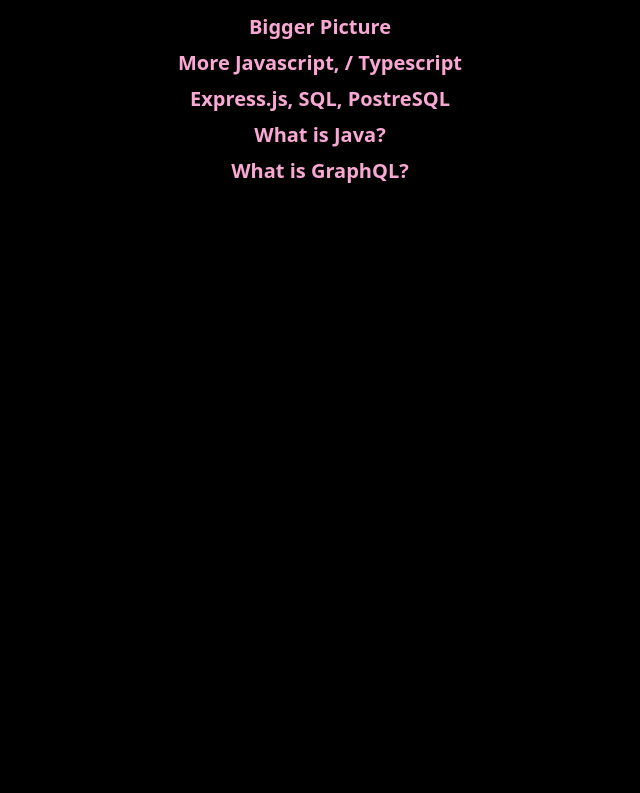
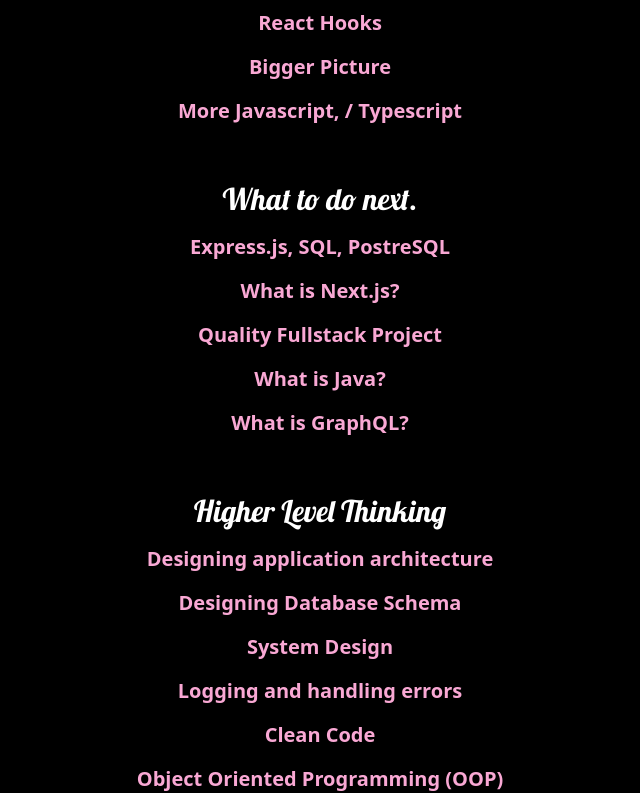
Before and after one commit to Davonne007-TX/game-plan, a React (Vite) app: page /gamePlan12 in a window 1280 px wide. Shown: the part 395-1188 px from the top of the page, without its empty margins (320-960 px from the left). Before the commit the page ends 800 px from the top, so only its background shows below. Built offline with nearby package versions, Linux system fonts and the light colour scheme; a web font is replaced by a local one.

Commit message:
break up game plan 12, and add insight you found for higher level thinking

```diff
--- a/src/App.jsx
+++ b/src/App.jsx
@@ -3,15 +3,19 @@ import { useCallback } from "react";
 import { Routes, Route, useNavigate } from "react-router-dom";
 import TopHeader from "./components/TopHeader";
 import Home from "./components/Home";
+import GamePlan1 from "./components/GamePlan1";
 import Hooks from "./components/hooks";
 import HookUseState from "./components/HookUseState";
 import HookUseCallBack from "./components/HookUseCallBack";
 import MoreUseCallback from "./components/MoreUseCallback";
+import MoreUseState from "./components/MoreUseState";
 import Lists from "./components/more-examples/Lists";
-import MoreUseState from "./components/MoreUseState";
 import Toggle from "./components/more-examples/Toggle";
+import ForFun from "./components/more-examples/ForFun";
+import Random from "./components/more-examples/Random";
+import WeDidIt from "./components/more-examples/WeDidIt";
+import ThinkingInReact from "./components/more-examples/Product-Search/ThinkingInReact";
 import GamePlan2 from "./components/GamePlan2";
-import GamePlan1 from "./components/GamePlan1";
 import GamePlan3 from "./components/GamePlan3";
 import GamePlan4 from "./components/GamePlan4";
 import GamePlan5 from "./components/GamePlan5";
@@ -19,9 +23,6 @@ import GamePlan6 from "./components/GamePlan6";
 import GamePlan7 from "./components/GamePlan7";
 import GamePlan8 from "./components/GamePlan8";
 import GamePlan9 from "./components/GamePlan9";
-import ForFun from "./components/more-examples/ForFun";
-import Random from "./components/more-examples/Random";
-import WeDidIt from "./components/more-examples/WeDidIt";
 import GamePlan10 from "./components/GamePlan10";
 import GamePlan11 from "./components/Eleven/GamePlan11";
 import GamePlan12 from "./components/Twelve/GamePlan12";
@@ -56,6 +57,7 @@ function App() {
         <Route path="/pizzaHut" element={<ForFun />} />s
         <Route path="/random" element={<Random />} />
         <Route path="/weDidIt" element={<WeDidIt />} />
+        <Route path="/productSearch" element={<ThinkingInReact />} />
         <Route path="/gamePlan2" element={<GamePlan2 />} />
         <Route path="/gamePlan3" element={<GamePlan3 />} />s
         <Route path="/gamePlan4" element={<GamePlan4 />} />s
--- a/src/components/HookUseState.jsx
+++ b/src/components/HookUseState.jsx
@@ -2,7 +2,7 @@ import { useState } from "react";
 import { useNavigate } from "react-router-dom";
 import ReuseableButton from "./ReuseableButton";
 
-export default function HookUseState ({ backToHooks }) {
+export default function HookUseState({ backToHooks }) {
   const [count, setCount] = useState(0);
 
   const increment = () => {
@@ -28,7 +28,7 @@ export default function HookUseState ({ backToHooks }) {
     <>
       <section className="flex justify-center items-center flex-col mt-10 font-lobster text-lg md:text-lg lg:text-2xl ">
         <p className="text-pink-400 text-3xl">The count is {count}</p>
-       <section className="flex gap-10 mt-10">
+        <section className="flex gap-10 mt-10">
           <ReuseableButton onClick={increment} label="Increment Count" />
           <ReuseableButton onClick={decrement} label="Decrement Count" />
         </section>
--- a/src/components/MoreExamples.jsx
+++ b/src/components/MoreExamples.jsx
@@ -24,7 +24,9 @@ export default function MoreExamples() {
           <li>
             <Link to="/weDidIt">We Did It</Link>
           </li>
-
+          <li>
+            <Link to="/productSearch">React Docs Product Search</Link>
+          </li>
         </ol>
       </section>
     </>
--- a/src/components/Twelve/GamePlan12.jsx
+++ b/src/components/Twelve/GamePlan12.jsx
@@ -1,25 +1,32 @@
+import NextLevel from "./NextLevel";
+import HigherThinking from "./HigherThinking";
+
 export default function GamePlan12() {
-    const toDo = [
-        { task: "JavaScript Problem Solving"},
-        { task: "React Concepts, How it works"},
-        { task: "React Hooks"},
-        { task: "Bigger Picture"},
-        { task: "More Javascript, / Typescript"},
-        { task: "Express.js, SQL, PostreSQL"},
-        { task: "What is Java?"},
-        { task: "What is GraphQL?"}
-    ]
+  const toDo = [
+    { task: "JavaScript Problem Solving" },
+    { task: "React Concepts, How it works" },
+    { task: "React Hooks" },
+    { task: "Bigger Picture" },
+    { task: "More Javascript, / Typescript" },
+  ];
 
   return (
     <>
-   <section className="flex-time text-white gap-2">
-         <h2 className="text-pink-500 font-bold text-3xl">Game Plan 12</h2>
+      <section className="flex-time text-white gap-4">
+        <h2 className="text-pink-500 font-bold text-3xl">Game Plan 12</h2>
 
-       <p className="text-3xl font-lobster mt-10 md:mt-20 lg:mt-10">Keep Going. You know what to do.</p>
+        <p className="text-3xl font-lobster mt-10 md:mt-20 lg:mt-10">
+          Keep Going. You know what to do.
+        </p>
         {toDo.map((doNow, id) => (
-            <li key={id} className="text-xl list-none font-bold text-pink-300">{doNow.task}</li>
+          <li key={id} className="text-xl list-none font-bold text-pink-300">
+            {doNow.task}
+          </li>
         ))}
-   </section>
-   </>
-  )
+
+        <NextLevel />
+        <HigherThinking />
+      </section>
+    </>
+  );
 }
--- /dev/null
+++ b/src/components/Twelve/HigherThinking.jsx
@@ -0,0 +1,25 @@
+export default function HigherThinking() {
+  const higherLevelThinking = [
+    { task: "Designing application architecture" },
+    { task: "Designing Database Schema" },
+    { task: "System Design" },
+    { task: "Logging and handling errors" },
+    { task: "Clean Code" },
+    { task: "Object Oriented Programming (OOP)" },
+  ];
+
+  return (
+    <>
+      <section className="flex-time gap-4">
+        <p className="text-3xl font-lobster mt-10 md:mt-20 lg:mt-10">
+          Higher Level Thinking
+        </p>
+        {higherLevelThinking.map((nextLevel, id) => (
+          <li key={id} className="text-xl list-none font-bold text-pink-300">
+            {nextLevel.task}
+          </li>
+        ))}
+      </section>
+    </>
+  );
+}
--- /dev/null
+++ b/src/components/Twelve/NextLevel.jsx
@@ -0,0 +1,24 @@
+export default function NextLevel() {
+  const whatYouNeedToDo = [
+    { task: "Express.js, SQL, PostreSQL" },
+    { task: "What is Next.js?" },
+    { task: "Quality Fullstack Project" },
+    { task: "What is Java?" },
+    { task: "What is GraphQL?" },
+  ];
+
+  return (
+    <>
+      <section className="flex-time gap-4">
+        <p className="text-3xl font-lobster mt-10 md:mt-20 lg:mt-10">
+          What to do next.
+        </p>
+        {whatYouNeedToDo.map((doNext, id) => (
+          <li key={id} className="text-xl list-none font-bold text-pink-300">
+            {doNext.task}
+          </li>
+        ))}
+      </section>
+    </>
+  );
+}
--- /dev/null
+++ b/src/components/more-examples/Product-Search/ThinkingInReact.jsx
@@ -0,0 +1,9 @@
+export default function ThinkingInReact() {
+  return (
+    <>
+      <h1 className="text-green-600 font-bold text-2xl text-center">
+        Testing testing 123
+      </h1>
+    </>
+  );
+}
--- a/src/components/more-examples/WeDidIt.jsx
+++ b/src/components/more-examples/WeDidIt.jsx
@@ -1,31 +1,39 @@
 export default function WeDidIt() {
   const setUpEverything = [
-        {completed: "Download Git, Node.js", id:1},
-        {completed: "SSH Key for Github", id:2},
-        {completed: "Clone Projects", id:3},
-        {completed: "VS Code Extenstions", id:4},
-        {completed: "Customize PC"},
-        {completed: "Start Coding..!"},
-    ]
+    { completed: "Download Git, Node.js", id: 1 },
+    { completed: "SSH Key for Github", id: 2 },
+    { completed: "Clone Projects", id: 3 },
+    { completed: "VS Code Extenstions", id: 4 },
+    { completed: "Customize PC" },
+    { completed: "Start Coding..!" },
+  ];
 
   return (
     <section className="flex-time font-bold font-pizza">
-    <h1 className="text-pink-500 text-5xl mb-10">We did it </h1>
+      <h1 className="text-pink-500 text-5xl mb-10">
+        We did it <br />
+        <p className="text-xl">Have to Setup Everything</p>
+      </h1>
 
       {setUpEverything.map((everything, id) => (
-        <li key={id} className="text-white text-3xl list-none">✮ {everything.completed}</li>
+        <li key={id} className="text-white text-3xl list-none">
+          ✮ {everything.completed}
+        </li>
       ))}
 
       <iframe
         src="https://giphy.com/embed/l0IsIC9ZNOELYmuqc"
-    width="480" height="341"
+        width="480"
+        height="341"
         frameBorder="0"
         className="mt-10"
-    allowFullScreen>
-    </iframe>
+        allowFullScreen
+      ></iframe>
       <p>
-        <a href="https://giphy.com/gifs/dora-en-boots-l0IsIC9ZNOELYmuqc">via GIPHY</a>
+        <a href="https://giphy.com/gifs/dora-en-boots-l0IsIC9ZNOELYmuqc">
+          via GIPHY
+        </a>
       </p>
     </section>
-  )
+  );
 }
```
Lines whose indentation alone changed are shown as unchanged.
